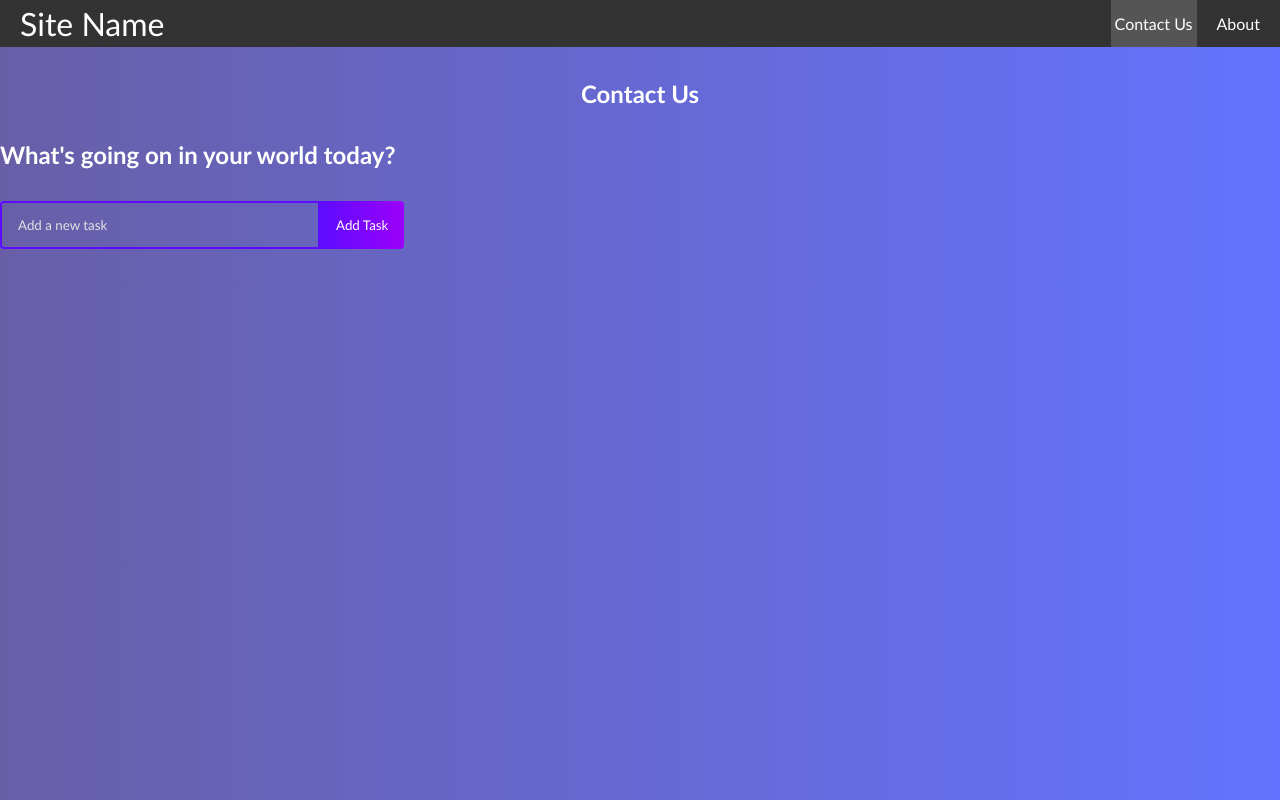
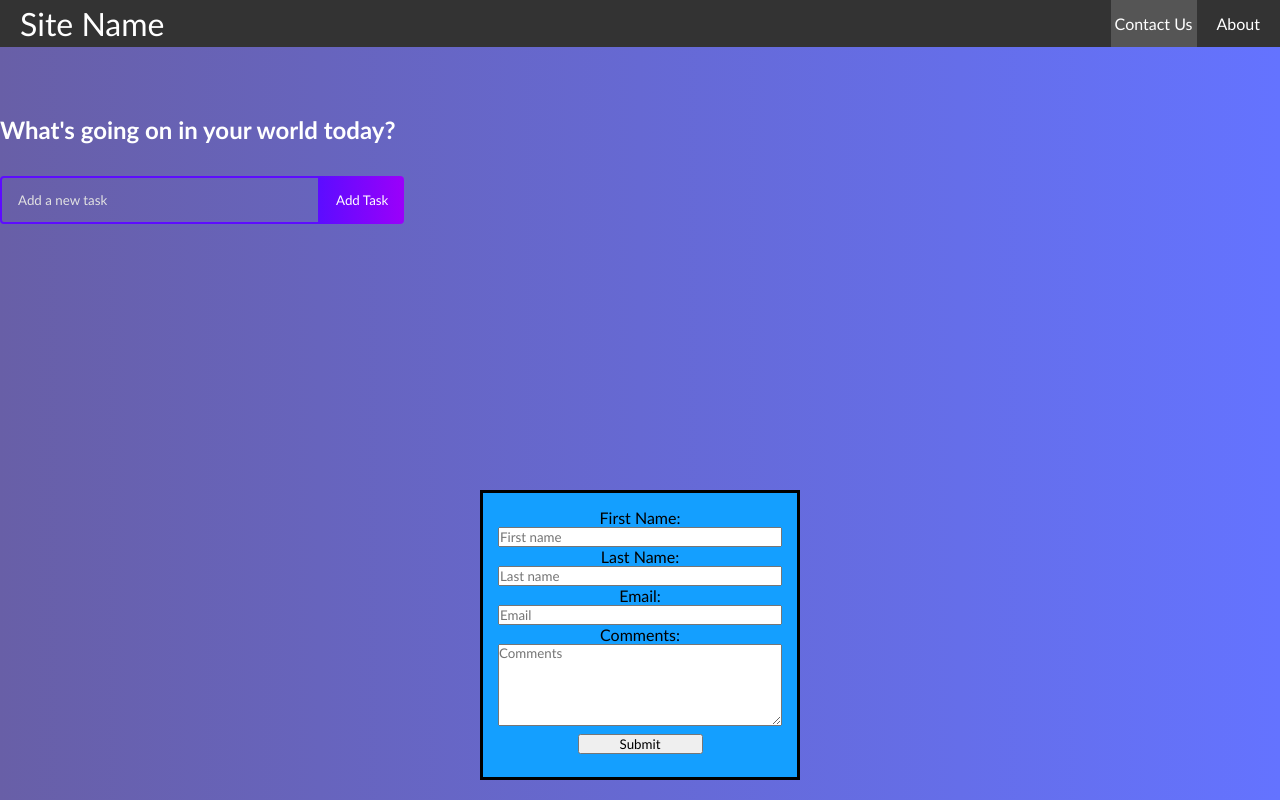
Before and after one commit to cfmiller176/to-do-app, a React (Vite) app: page /contact in a window 1280 px wide. Built offline with nearby package versions, Linux system fonts and the light colour scheme.

Commit message:
added contact form

```diff
--- a/src/App.css
+++ b/src/App.css
@@ -7,10 +7,11 @@
   }
 
   body {
-    background: linear-gradient(
+        background: linear-gradient(
       90deg,
       rgb(104, 95, 167) 0%,
       rgba(100, 115, 255, 1) 100%
+
     );
   }
   .todo-app {
--- a/src/App.jsx
+++ b/src/App.jsx
@@ -3,10 +3,13 @@ import './App.css';
 import TodoForm from "./components/TodoForm";
 import TodoList from './components/TodoList';
 import NavBar from './components/NavBar';
-import Contact from './pages/Contact';
 import About from './pages/About';
 import Home from "./pages/Home";
-import { Route, Routes } from "react-router-dom"
+import Contact from "./pages/Contact";
+import { Route, Routes } from "react-router-dom";
+import "./Contact.css";
+
+
 
 
 
@@ -18,11 +21,12 @@ function App() {
       <div className="container">
         <Routes>
           <Route path="/" element={<Home/>} />
-          <Route path="/contact" element={<Contact/>} />
           <Route path="/about" element={<About/>} />
+          <Route path="/contact"element={<Contact/>} />
         </Routes>
       </div>
       <TodoList />
+
 
     </div>
 
--- /dev/null
+++ b/src/Contact.css
@@ -0,0 +1,26 @@
+.ContactFormContainer {
+    background-color:rgba(20, 159, 255, 1);
+    display: flex;
+    align-content: center;
+    flex-direction: column;
+    border: 3px solid black;
+    width: 350px;
+    position: fixed;
+    bottom: 0;
+    width: 25%;
+    padding: 15px;
+    margin-bottom: 20px;
+}
+.FlexContainer {
+    display:flex;
+    align-items: center;
+    justify-content: center;
+    padding: 10px;
+}
+
+.ContactButton {
+    width: 125px;
+    display: flex;
+    justify-content: center;
+    margin: 8px auto;
+}
--- a/src/components/TodoForm.jsx
+++ b/src/components/TodoForm.jsx
@@ -41,6 +41,8 @@ export default function TodoForm(props) {
             </>
             ) :
             (
+
+
             <>
              <input
                 type="text"
--- a/src/pages/About.jsx
+++ b/src/pages/About.jsx
@@ -1,3 +1,10 @@
 export default function About () {
-    return <h1>About</h1>
-}
+    return (
+        <div>
+    <h1>About me </h1>
+    <p> I am an aspiring Software Developer. I began learning to code in 2022.  I hope you enjoy the page I have created for you.
+        Feel free to Contact us in the upper right hand corner with any comments, questions or suggestions. We are all ears.
+         </p>
+    </div>
+        )
+    }
--- a/src/pages/Contact.jsx
+++ b/src/pages/Contact.jsx
@@ -1,5 +1,77 @@
-export default function Contact () {
-    return <h1>Contact Us</h1>
+
+import { useState } from "react";
 
 
+
+function Contact() {
+  const [formData, setFormData] = useState({
+    firstName: "",
+    lastName: "",
+    email: ""
+  });
+
+  const handleChange = (evt) => {
+    const changedField = evt.target.name;
+    const newValue = evt.target.value;
+    setFormData((currData) => {
+      return {
+        ...currData,
+        [changedField]: newValue,
+      };
+    });
+  };
+
+  const handleSubmit = () => {
+    console.log(formData);
+  };
+  return (
+    <div className="FlexContainer">
+    <div className = "ContactFormContainer">
+      <label htmlFor="firstname"> First Name: </label>
+      <input
+        type="text"
+        placeholder="First name"
+        value={formData.firstName}
+        onChange={handleChange}
+        id="firstname"
+        name="firstName"
+      />
+
+      <label htmlFor="lastname"> Last Name: </label>
+      <input
+        type="text"
+        placeholder="Last name"
+        value={formData.lastName}
+        onChange={handleChange}
+        id="lastname"
+        name="lastName"
+      />
+
+      <label htmlFor="email"> Email: </label>
+      <input
+        type="email"
+        placeholder="Email"
+        value={formData.email}
+        onChange={handleChange}
+        id="email"
+        name="email"
+      />
+
+      <label htmlFor="comments"> Comments: </label>
+      <textarea
+        type="textarea"
+        placeholder="Comments"
+        value={formData.email}
+        onChange={handleChange}
+        id="comments"
+        name="textarea"
+        rows = "5"
+        col = "20"
+      />
+      <button className = "ContactButton" onClick={handleSubmit}>Submit</button>
+    </div>
+    </div>
+  );
 }
+
+export default Contact;
--- a/src/pages/Home.jsx
+++ b/src/pages/Home.jsx
@@ -1,5 +1,5 @@
 import React from 'react'
 
 export default function Home() {
-  return <h1>Home</h1>
+  return <h1>WELCOME!</h1>
 }
```
